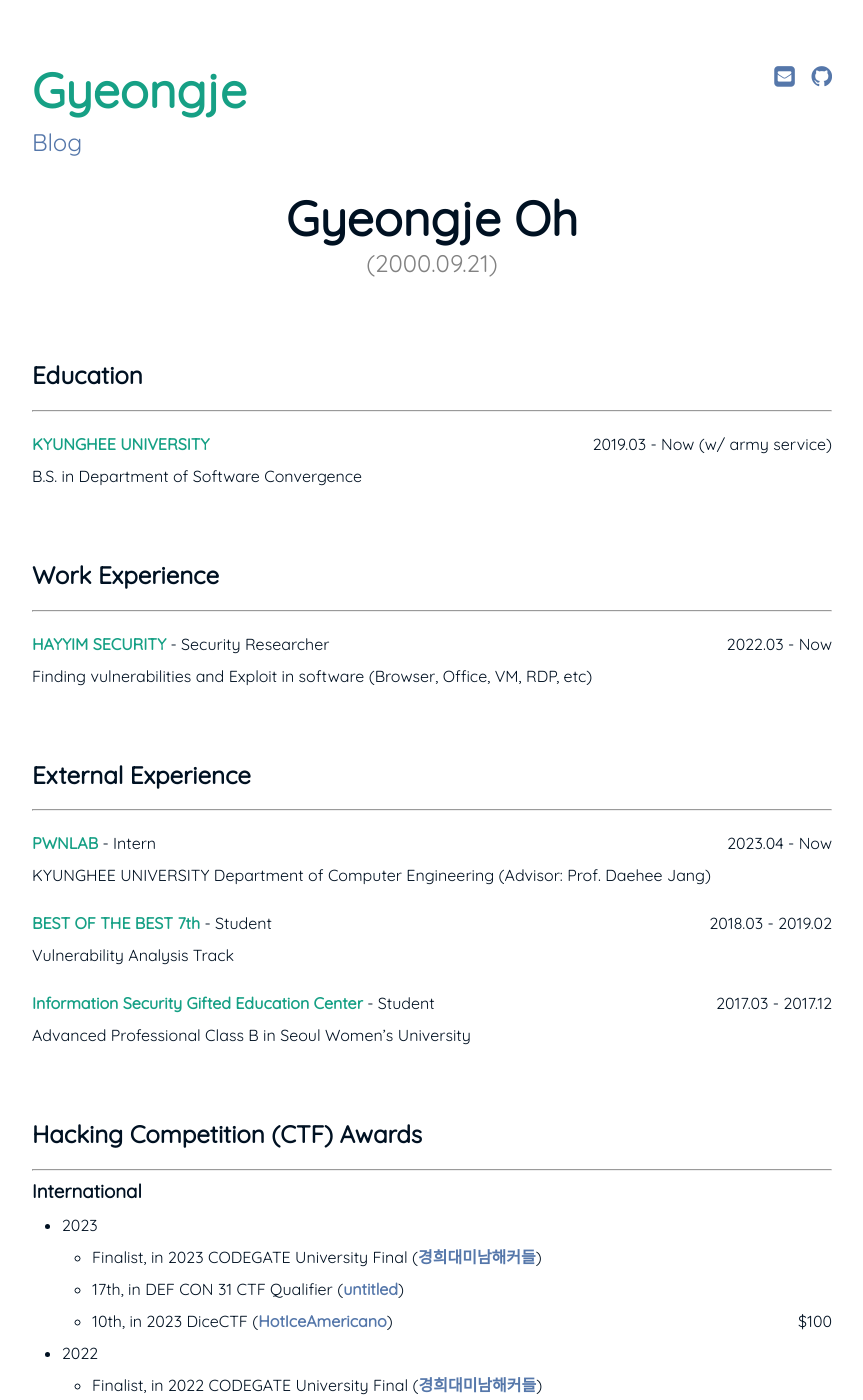
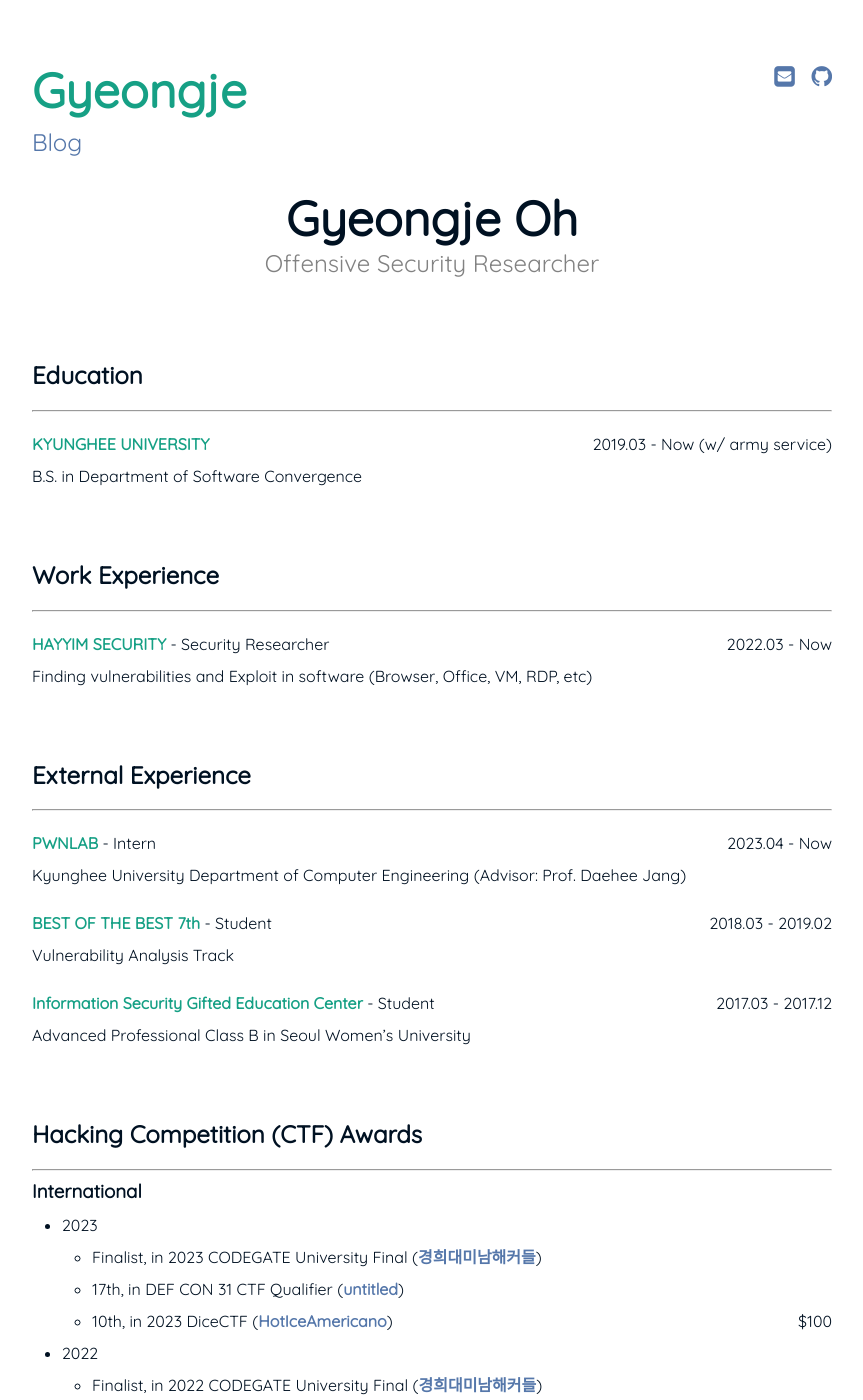
Before and after one commit to Gyeongje/gyeongje.github.io, a Jekyll site: the page built from index.md, in a window 1280 px wide and 1400 px high. Shown: the whole window, without its empty margins (208-1071 px from the left). Built offline with Jekyll 4.4.1, drawn with Linux system fonts in a browser that asks for light colours.

Commit message:
Update index.md

```diff
--- a/index.md
+++ b/index.md
@@ -1,7 +1,7 @@
 ---
 layout: page
 title: Gyeongje Oh
-subtitle: (2000.09.21)
+subtitle: Offensive Security Researcher
 ---
 
 <!--<span style="float: right; "><a href="{{ '/assets/resume.pdf' | prepend: site.baseurl }}"><strong>> Download CV</strong></a> </span>-->
@@ -24,7 +24,7 @@
 ## External Experience
 ---
 **PWNLAB** - Intern <span style="float: right; ">2023.04 - Now </span>
-KYUNGHEE UNIVERSITY Department of Computer Engineering (Advisor: Prof. Daehee Jang)
+Kyunghee University Department of Computer Engineering (Advisor: Prof. Daehee Jang)
 
 **BEST OF THE BEST 7th** - Student <span style="float: right; ">2018.03 - 2019.02 </span>
 Vulnerability Analysis Track
```
